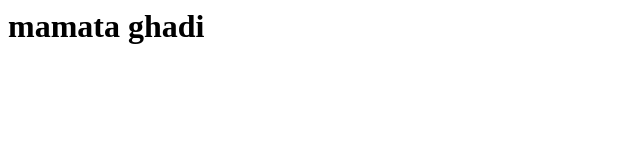
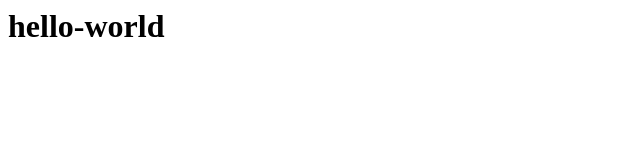
Before and after one commit to kghadi44/kghadi44, a plain HTML site: page index.html in a window 1280 px wide. Shown: the whole page, without its empty margins (0-640 px from the left). Drawn offline with Linux system fonts and the light colour scheme.

Commit message:
second commit

```diff
--- a/index.html
+++ b/index.html
@@ -1 +1 @@
-<html><body><h1>mamata ghadi</h1></body></html>
+<html><body><h1>hello-world</h1></body></html>
```
